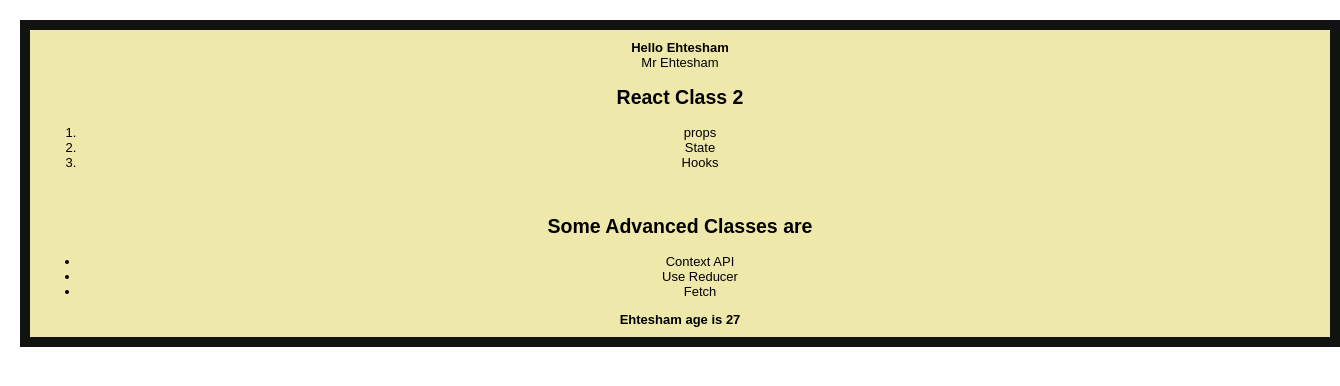
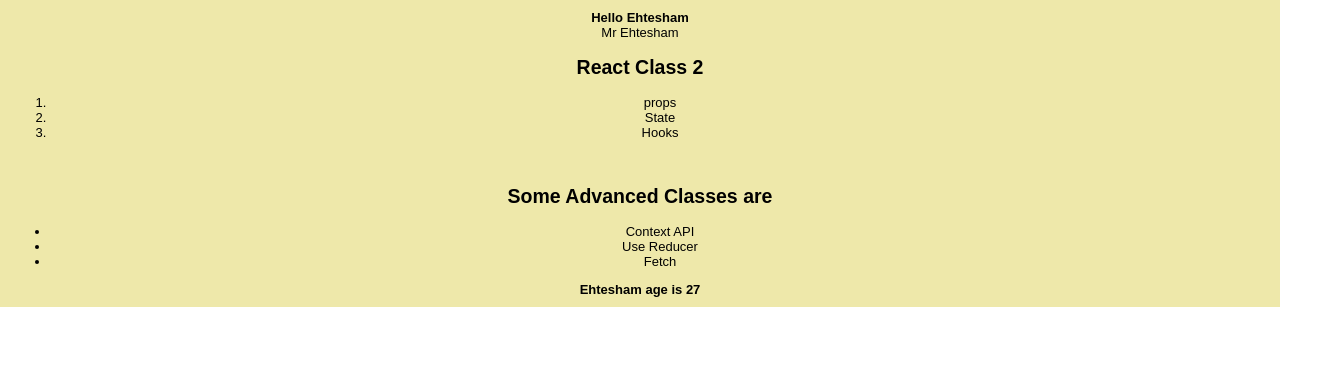
Before and after one commit to EhteshamAK/reactclass001, a React (Create React App) app: page / in a window 1280 px wide. Shown: the top 386 px of the page, 1340 px wide, since content can reach past the window. Built offline with nearby package versions, Linux system fonts and the light colour scheme.

Commit message:
margin delketed

```diff
--- a/src/App.css
+++ b/src/App.css
@@ -5,8 +5,6 @@
   font-family:  sans-serif;
   text-align: center;
   font-style:rgba(51, 31, 238, 0.336);
-  width: 100%;
-  border: 10px solid rgb(17, 19, 17);
   padding: 10px;
-  margin: 20px;
+
 }
```
